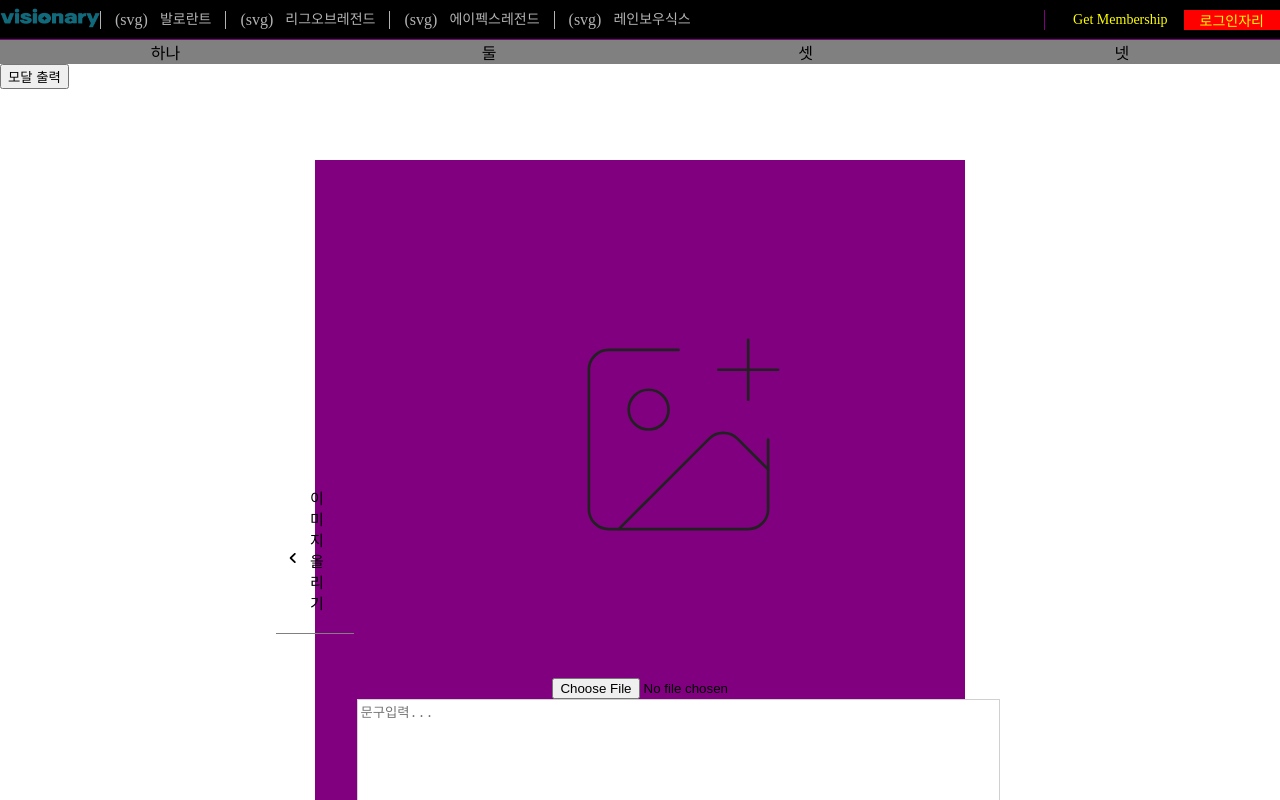
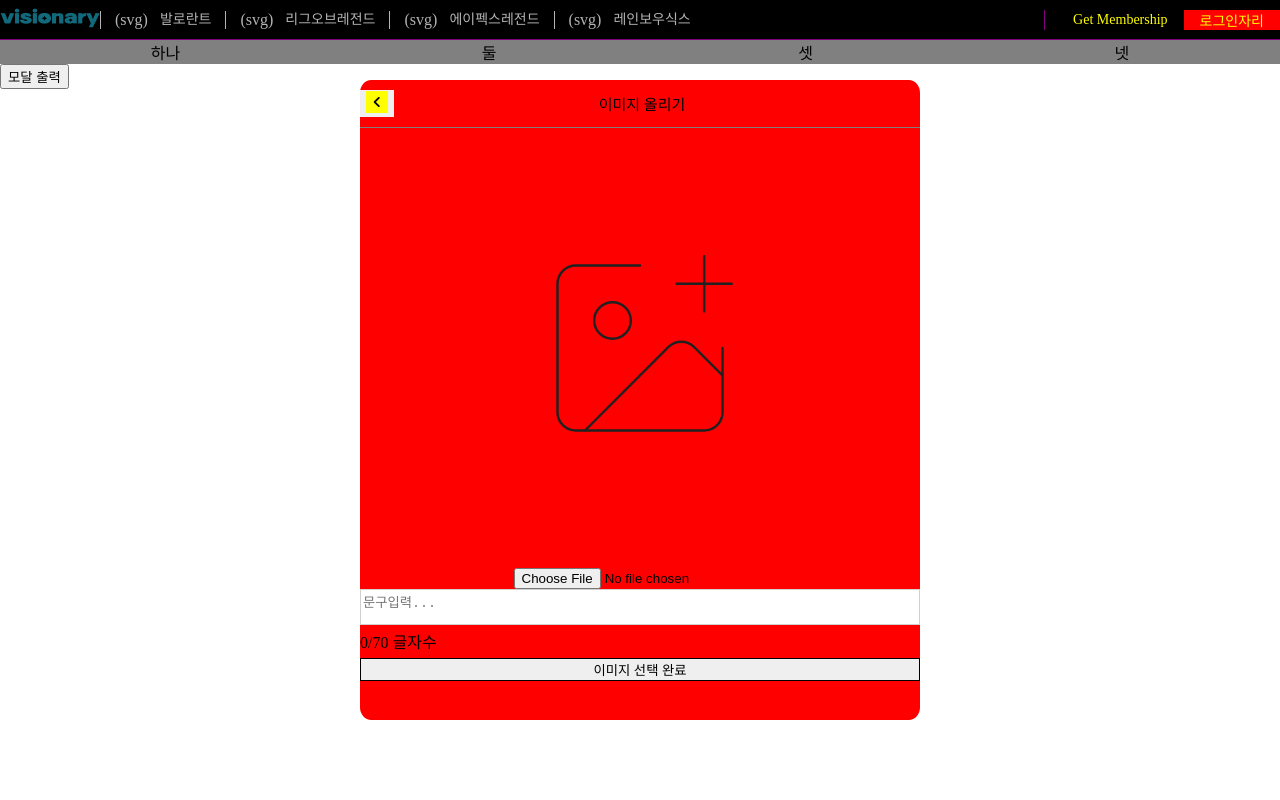
Before and after one commit to PossumCircus/Visionary, a React (Create React App) app: page / in a window 1280 px wide. Both pictures are taken after a click on the button "모달 출력". Shown: the top 800 px of the page. Built offline with nearby package versions, Linux system fonts and the light colour scheme.

Commit message:
feat/#8/Modal
ui 변경

```diff
--- a/src/components/VisionBoard/VisionBoardModal.jsx
+++ b/src/components/VisionBoard/VisionBoardModal.jsx
@@ -71,7 +71,7 @@ export default function VisionBoardModal({
 
   return (
     <>
-      <div>
+      <div className={styles.modalBackGround}>
         <div className={styles.modalBox}>
           <div className={styles.modalHeader}>
             <button
@@ -92,6 +92,7 @@ export default function VisionBoardModal({
                 alt="미리보기"
               />
             </div>
+            <div>
               <input
                 type="file"
                 id="file"
@@ -100,7 +101,10 @@ export default function VisionBoardModal({
                 onChange={saveImgFile}
                 disabled={readOnly}
               />
-            <div className={styles.modalPostWrite}>
+            </div>
+          </div>
+          <div className={styles.modalBottom}>
+            <div className={styles.modalWriting}>
               <textarea
                 placeholder={'문구입력...'}
                 value={text}
@@ -111,14 +115,13 @@ export default function VisionBoardModal({
               <p>
                 {characterCount}/{characterLimit} 글자수
               </p>
-            </div>
               <button className={styles.modalPostButton} onClick={handleSelect}>
                 이미지 선택 완료
               </button>
             </div>
           </div>
         </div>
+      </div>
     </>
-
   );
 }
--- a/src/components/VisionBoard/VisionBoardModal.module.scss
+++ b/src/components/VisionBoard/VisionBoardModal.module.scss
@@ -1,14 +1,19 @@
+.modalBackGround {
+  width: 100%;
+  background-color: grey;
+
   .modalBox {
     position: absolute;
-  top:70%;
+    top: 50%;
     // top: 50%; 레이아웃의 헤더 때문에 안 보이므로 탑 70 임시 부여.
     left: 50%;
     transform: translate(-50%, -50%);
-  width: 650px;
-  height: 800px;
-  background-color: purple;
-
+    width: 70vh;
+    height: 80vh;
+    background-color: red;
+    border-radius: 2%;
     display: flex;
+    flex-direction: column;
     justify-content: center;
     align-items: center;
 
@@ -16,42 +21,42 @@
       box-sizing: border-box;
       display: flex;
       align-items: center;
+      justify-content: center;
+      width: 100%;
+      padding: 10px 0;
 
       border-bottom: 1px gray solid;
 
       .modalCloseButton {
         border: none;
-      background-color: white;
         cursor: pointer;
+
+        &>img {
+          width: 22px;
+          height: 22px;
+          background-color: yellow;
+        }
       }
 
       .modalTitle {
         margin-right: 30px;
-      margin-bottom: 20px;
         flex-grow: 1;
         text-align: center;
 
         font-size: 15px;
       }
     }
-}
-
-
 
     .modalMain {
-
       color: black;
-
       display: flex;
       flex-direction: column;
-  justify-content: center;
       align-items: center;
-
+      width: 100%;
       .modalUploadFile {
-
         position: relative;
         width: 100%;
-    height: 478px;
+        height: 55vh;
 
         display: flex;
         justify-content: center;
@@ -63,22 +68,25 @@
           // left:0;
         }
       }
+    }
 
+    .modalBottom {
+      width: 100%;
+      height: 25vh;
 
-  .modalPostWrite {
-
+      .modalWriting {
         &>textarea {
           border: 1px solid #d1d0d0;
-      width: 643px;
-      // 100%로 조정 필요
-      height: 150px;
+          width: 100%;
           resize: none;
-    }
         }
 
         .modalPostButton {
-    width: 650px;
+          width: 100%;
           border: 1px solid;
-    margin-top: 20px;
+          margin-top: 5px;
         }
       }
+    }
+  }
+}
```
Lines whose indentation alone changed are shown as unchanged.
